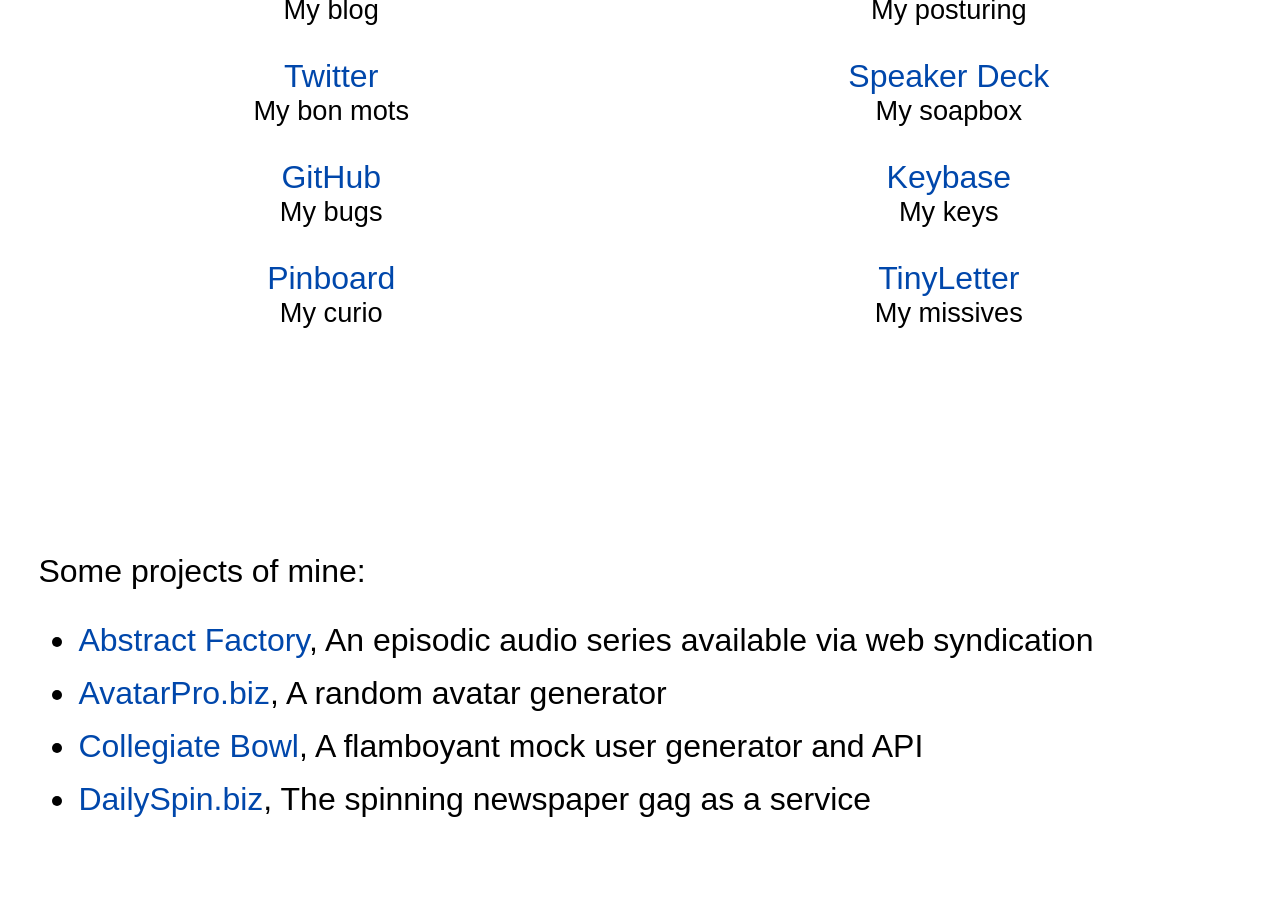
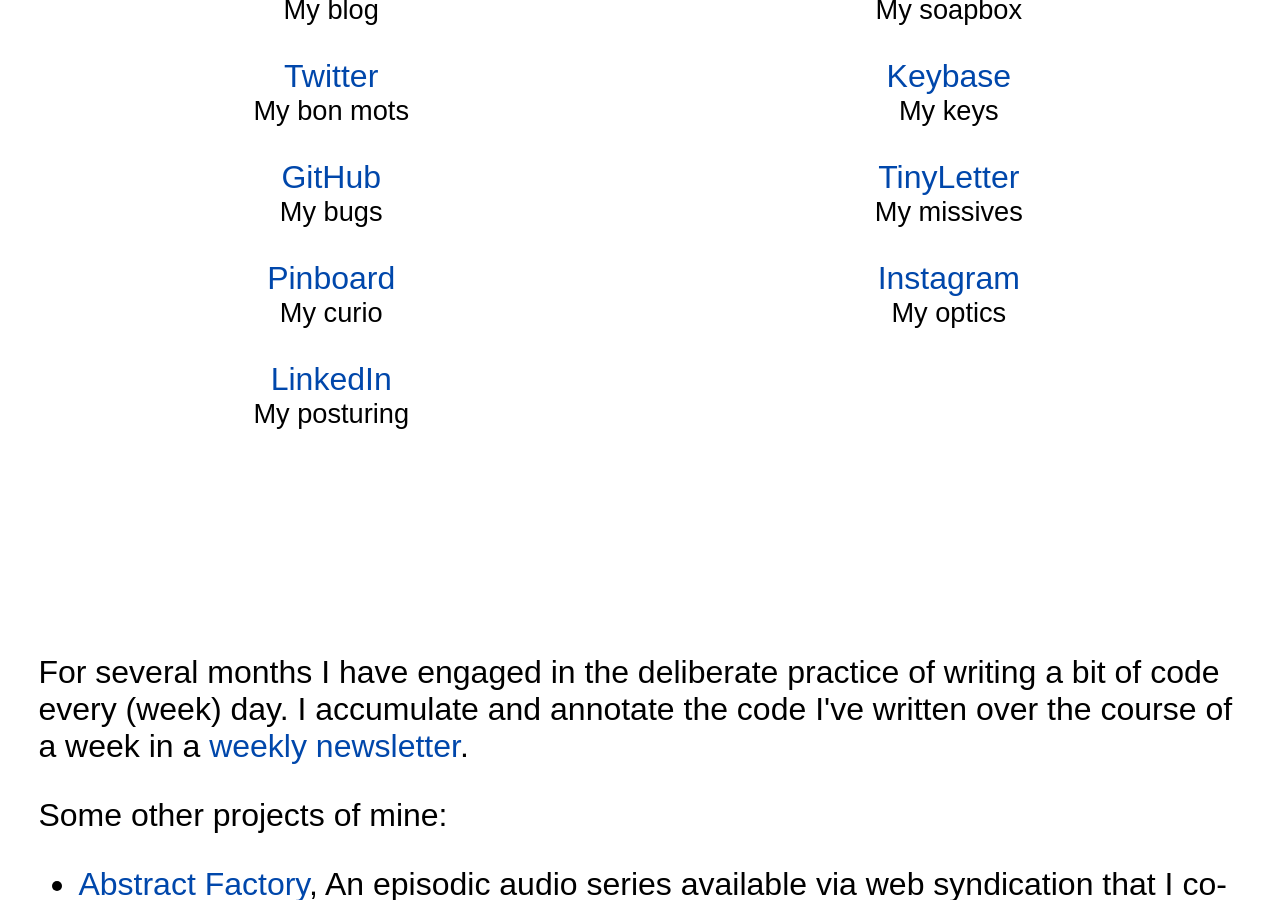
Before and after one commit to mwunsch/mwunsch.github.io, a Jekyll site: the page built from index.html, in a window 1280 px wide and 900 px high, scrolled down 677 px. Built offline with Jekyll 4.4.1, drawn with Linux system fonts in a browser that asks for light colours; comment, search, counter and statistics services are not loaded; some of the changed text lies outside the part shown.

Commit message:
Add Instagram link and weekly newsletter thing

```diff
--- a/index.html
+++ b/index.html
@@ -48,12 +48,17 @@
         <a href="http://tinyletter.com/wunsch" rel="me" itemprop="sameAs">TinyLetter</a>
         <p class="link-description">My missives</p>
       </li>
+      <li class="link">
+        <a href="https://www.instagram.com/mwunsch/" rel="me" itemprop="sameAs">Instagram</a>
+        <p class="link-description">My optics</p>
+      </li>
     </ul>
     <hr />
-    <p>Some projects of mine:</p>
+    <p>For several months I have engaged in the deliberate practice of writing a bit of code every (week) day. I accumulate and annotate the code I've written over the course of a week in a <a href="http://tinyletter.com/wunsch">weekly newsletter</a>.</p>
+    <p>Some other projects of mine:</p>
     <ul class="projects">
       <li class="project">
-        <a href="http://www.abstractfactory.tv/">Abstract Factory</a>, An episodic audio series available via web syndication
+        <a href="http://www.abstractfactory.tv/">Abstract Factory</a>, An episodic audio series available via web syndication that I co-host with <a href="http://casey.kolderup.org/">Casey Kolderup</a>
       </li>
       <li class="project">
         <a href="http://www.avatarpro.biz/">AvatarPro.biz</a>, A random avatar generator
```
